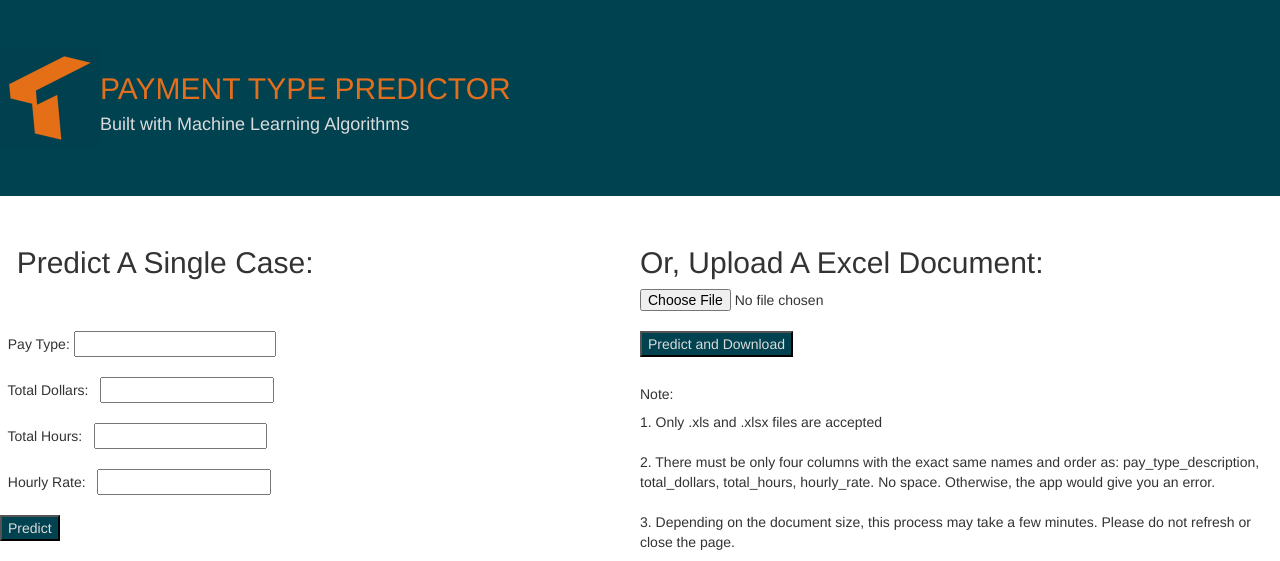
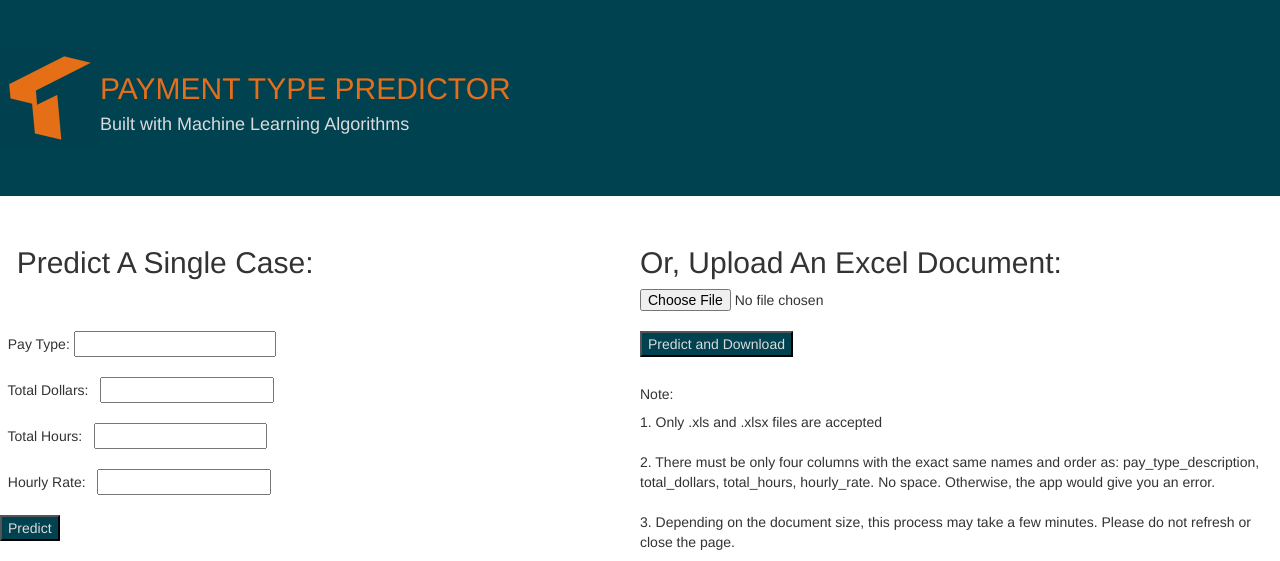
Before and after one commit to ChangyuYan/Paytype-Classifier, a Flask app: page / in a window 1280 px wide. Shown: the top 561 px of the page. Run offline with Flask 2, Linux system fonts and the light colour scheme; parts of the project's set-up code (start-up, migrations or seed data) failed here and were passed over; some libraries are stand-ins or nearby versions.

Commit message:
fixed typo

```diff
--- a/Flask/templates/index.html
+++ b/Flask/templates/index.html
@@ -26,7 +26,7 @@
 <table style="width:100%">
     <tr>
         <th style="width:50%"> <h2> &nbsp; Predict A Single Case: </h2> </th>
-        <th style="width:50%"> <h2> Or, Upload A Excel Document: </h2></th>
+        <th style="width:50%"> <h2> Or, Upload An Excel Document: </h2></th>
     </tr>
 
     <tr>
--- a/Flask/templates/results.html
+++ b/Flask/templates/results.html
@@ -26,7 +26,7 @@
 <table style="width:100%">
     <tr>
         <th style="width:50%"> <h2> Predict A Single Case: </h2> </th>
-        <th style="width:50%"> <h2> Or, Upload A Excel Document: </h2></th>
+        <th style="width:50%"> <h2> Or, Upload An Excel Document: </h2></th>
     </tr>
 
     <tr>
```
